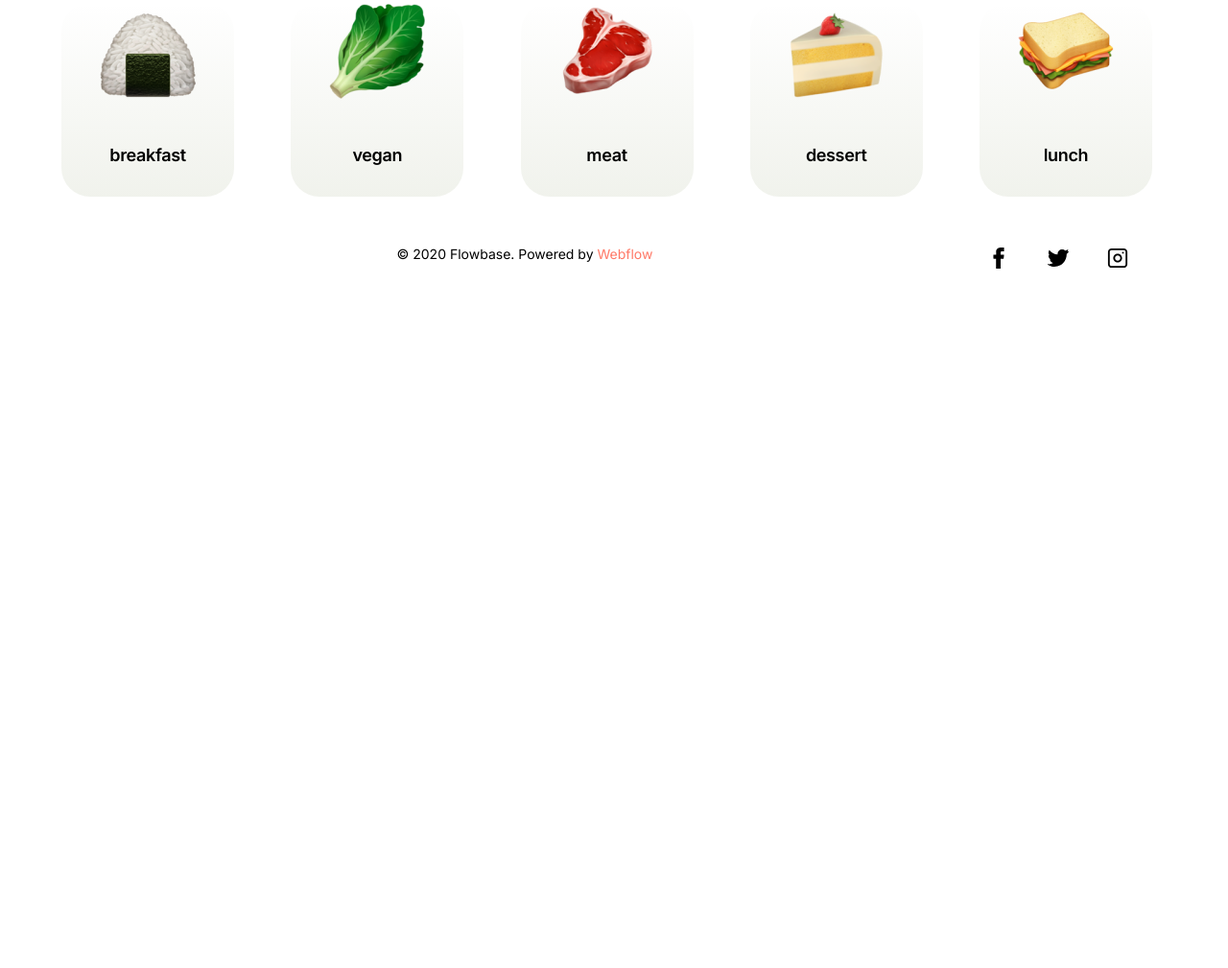
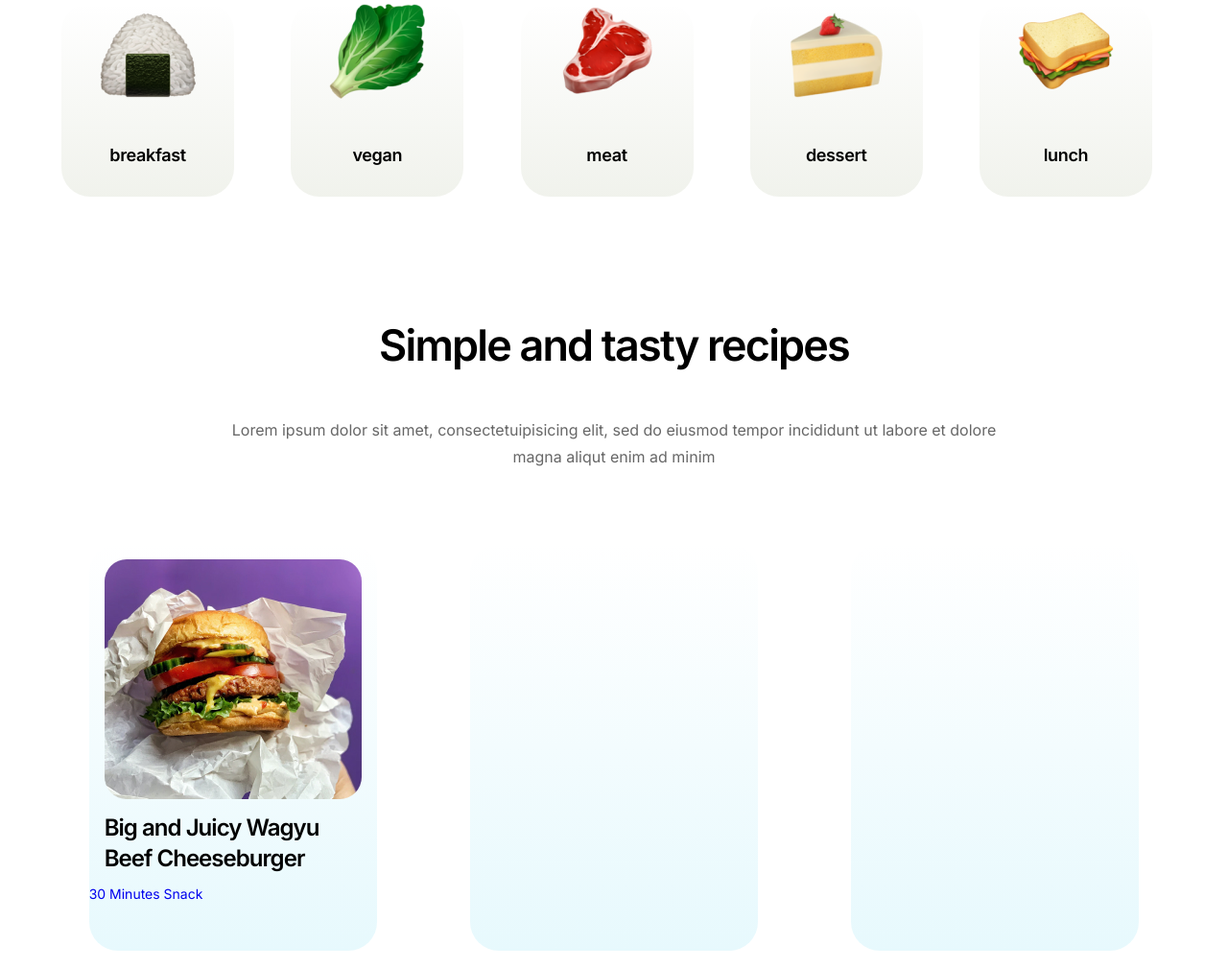
Before and after one commit to 1dlz-envio/Foodieland, a plain HTML site: page index.html in a window 1280 px wide. Shown: the part 871-1880 px from the top of the page at 96% size. Before the commit the page ends 1199 px from the top, so only its background shows below. Drawn offline with Linux system fonts and the light colour scheme.

Commit message:
plus one block

```diff
--- a/css/style.css
+++ b/css/style.css
@@ -166,7 +166,7 @@ h1,h2,h3,h4,h5,h6{font-size:inherit;font-weight: 400;}
 	nav.open>.header__row {
 
 		transition: max-height .7s ease-in;
-		max-height: 1000px;
+		max-height: 3000px;
 
 	}
 
@@ -534,6 +534,7 @@ h1,h2,h3,h4,h5,h6{font-size:inherit;font-weight: 400;}
 
 .image{
 	width: 100%;
+	height: 100%;
 }
 
 .foodCard__nameCategory{
@@ -578,6 +579,145 @@ h1,h2,h3,h4,h5,h6{font-size:inherit;font-weight: 400;}
 
 /* end of foodCategory*/
 
+/* start of recepts block*/
+
+.recepts{
+	margin: 10vw 0 0 0;
+}
+
+.recepts__wrapper{
+	display: flex;
+	flex-direction: column;
+	align-items: center;
+}
+
+.recepts__headline{
+	font-weight: 600;
+	font-size: calc(20px + 28  * (100vw / 1440));
+	letter-spacing: -0.04em;
+	color: #000000;
+}
+
+.recepts__headline:first-letter{
+	text-transform: uppercase;
+}
+
+.recepts__info{
+	margin: 4vw 0 0 0;
+	padding: 0 13vw;
+
+	font-size: 16px;
+	line-height: 28px;
+
+	text-align: center;
+
+	color: rgba(0, 0, 0, 0.6);
+}
+
+.recepts__info:first-letter{
+	text-transform: uppercase;
+}
+
+.recepts__gridBox{
+	margin: 6vw 0 0 0;
+	width: 100%;
+}
+
+.recepts__cards{
+	display: grid;
+	gap:40px;
+	grid-template-columns: repeat(auto-fit, minmax(300px, 1fr));
+}
+
+.recepts__card-item{
+	width: 300px;
+	height: 424px;
+	background: linear-gradient(180deg, rgba(231, 249, 253, 0) 0%, #E7F9FD 100%);
+	border-radius: 30px;
+	justify-self: center;
+	align-self: center;
+}
+
+.item-box{
+	display: grid;
+	margin: 16px 16px auto;
+	/*grid-template: 1fr */
+}
+
+.item__image{
+	display: block;
+	position: relative;
+	height: 250px;
+}
+
+.item-box img {
+	position: absolute;
+	top:0;
+	left: 0;
+	width: 100%;
+	height: 100%;
+	object-fit: cover;
+	border-radius: 23px;
+}
+
+.item__title{
+	margin: 14px 0;
+
+	font-size: 24px;
+	line-height: 32px;
+	font-weight: 600;
+
+   letter-spacing: -0.04em;
+
+   color: #000000;
+}
+
+.item__title:first-letter{
+	text-transform: uppercase;
+}
+
+.item__tagsBox{
+	display: flex;
+	flex-direction: row;
+	justify-content: start;
+}
+
+.time__tag{
+
+}
+
+.time__tag:before{
+
+}
+
+.kindFood__tag{
+	display: inline-flex;
+	position: relative;
+
+}
+
+.kindFood__tag:before{
+	content: '';
+	position: absolute;
+	left: -20px;
+	top:-5px;
+	display: inline-block;
+	background-size: 14px 14px;
+	background-image: url(../img/home_page/fork-and-knife.svg);
+	object-fit: cover;
+
+}
+
+@media(max-width: 767px) {
+
+	.recepts__headline {
+		font-size: calc(20px + (28 + 28 * 0.7) * ((100vw - 320px) / 1440));
+	}
+
+}
+
+/* end of recepts block*/
+
 /**end of main block/
 
 /*start footer*/
--- a/index.html
+++ b/index.html
@@ -246,6 +246,59 @@
 					</div>
 				</div>
 			</section>
+			<section class="recepts">
+				<div class="conteiner">
+					<section class="recepts__wrapper">
+						<h2 class="recepts__headline">simple and tasty recipes</h2>
+						<p class="recepts__info">Lorem ipsum dolor sit amet, consectetuipisicing elit, sed do eiusmod tempor incididunt ut labore et dolore magna aliqut enim ad minim</p>
+						<div class="recepts__gridBox">
+							<ul class="recepts__cards">
+								<li class="recepts__card-item">
+									<a href="#" class="item-box">
+										<span class="item__image">
+											<img src="img/home_page/recepts__1.jpg" alt="Cheeseburger">
+										</span>
+										<h3 class="item__title">big and Juicy Wagyu Beef Cheeseburger</h3>
+										<span class="item__tagsBlock">
+											<a href="#" class="time__tag">
+												<span>30 Minutes</span>
+											</a>
+											<a href="#" class="kindFood__tag">
+												<span>Snack</span>
+											</a>
+										</span>
+									</a>
+									<!-- don`t forget to add a like block -->
+								</li>
+								<li class="recepts__card-item">
+
+								</li>
+								<li class="recepts__card-item">
+
+								</li>
+								<li class="recepts__card-item">
+
+								</li>
+								<li class="recepts__card-item">
+
+								</li>
+								<li class="recepts__card-item">
+
+								</li>
+								<li class="recepts__card-item">
+
+								</li>
+								<li class="recepts__card-item">
+
+								</li>
+								<li class="recepts__card-item">
+
+								</li>
+							</ul>
+						</div>
+					</section>
+				</div>
+			</section>
 		</main>
 		<footer class="footer">
 			<div class="conteiner">
--- a/js/script.js
+++ b/js/script.js
@@ -36,5 +36,13 @@ if ((wCountCardsCategory / wConteiner) <= 0.625) {
 } else {
 	categoryButton.addEventListener("click", function(e) {
 		categoryWrapper.classList.toggle('category__action');
+			//change text inside button show/hide Category
+			let textButton = categoryButton.innerHTML;
+
+			if (textButton === "View All Categories") {
+				categoryButton.innerHTML = "Hide Categories";
+			} else {
+				categoryButton.innerHTML = "View All Categories";
+			};
 	});
 };
```
Also changed, not shown: img/home_page/fork-and-knife.svg (added), img/home_page/recepts__1.jpg (added).
